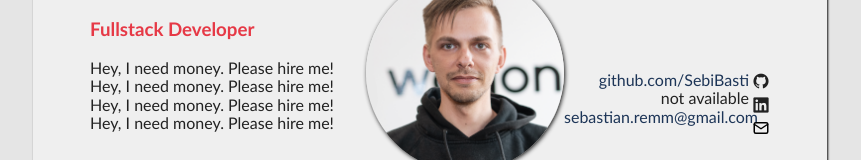
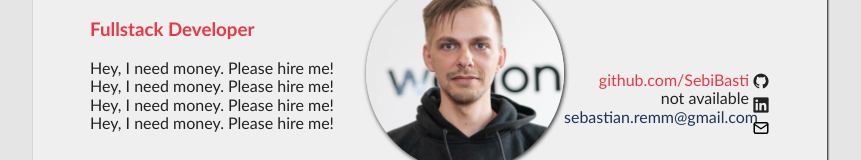
Before and after one commit to SebiBasti/lebenslauf, a website built with Parcel: page index.html in a window 1280 px wide. In both pictures the pointer is over the link "github.com/SebiBasti". Shown: the part 126-286 px from the top of the page, without its empty margins (210-1071 px from the left). Built offline with nearby package versions, Linux system fonts and the light colour scheme.

Commit message:
- added hover effect (red) to links

```diff
--- a/css/main.css
+++ b/css/main.css
@@ -106,6 +106,9 @@ body {
 a {
   text-decoration: none;
   color: var(--blue);
+}
+a:hover {
+  color: var(--red);
 }
 
 .dinA4 {
```
